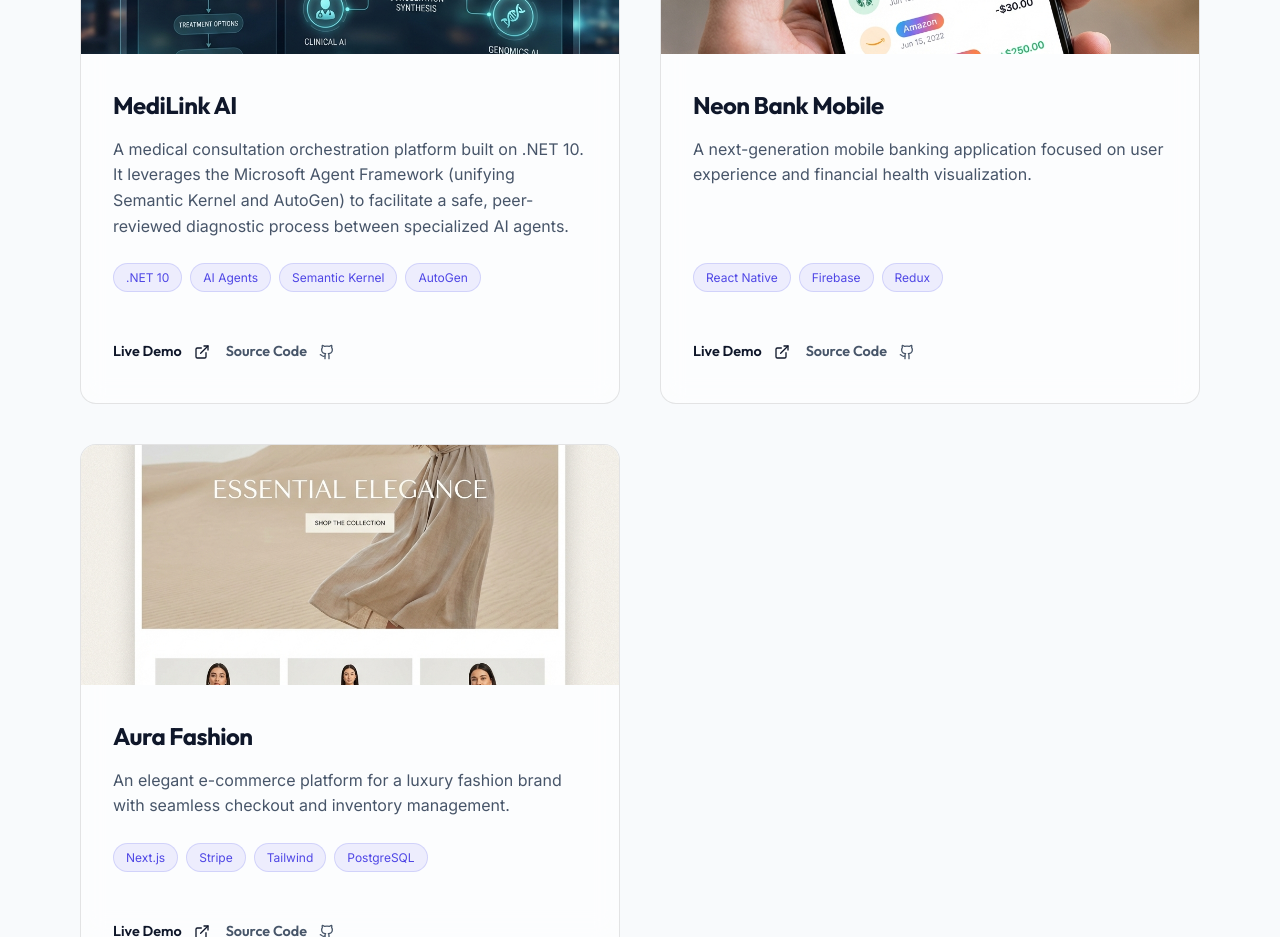
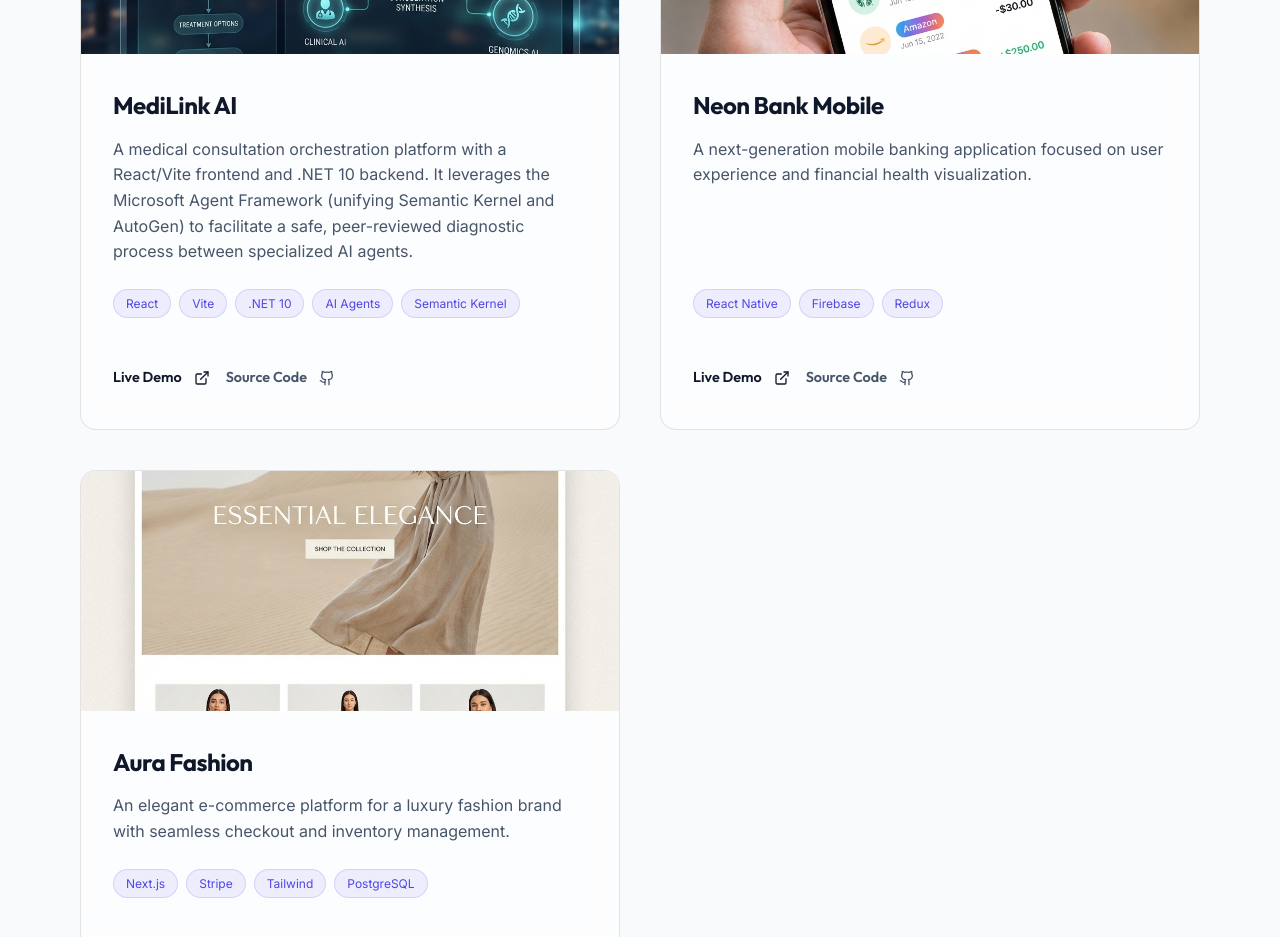
Before and after one commit to Casido1/MyPortfolioApp, a React (Vite) app: page / in a window 1280 px wide. Shown: the part 1240-2177 px from the top of the page. Built offline with nearby package versions, Linux system fonts and the light colour scheme.

Commit message:
Add link to medilink backend repo

```diff
--- a/src/components/Projects.jsx
+++ b/src/components/Projects.jsx
@@ -10,11 +10,11 @@ const Projects = () => {
         {
             id: 1,
             title: 'MediLink AI',
-            description: 'A medical consultation orchestration platform built on .NET 10. It leverages the Microsoft Agent Framework (unifying Semantic Kernel and AutoGen) to facilitate a safe, peer-reviewed diagnostic process between specialized AI agents.',
-            tags: ['.NET 10', 'AI Agents', 'Semantic Kernel', 'AutoGen'],
+            description: 'A medical consultation orchestration platform with a React/Vite frontend and .NET 10 backend. It leverages the Microsoft Agent Framework (unifying Semantic Kernel and AutoGen) to facilitate a safe, peer-reviewed diagnostic process between specialized AI agents.',
+            tags: ['React', 'Vite', '.NET 10', 'AI Agents', 'Semantic Kernel'],
             image: medilink,
             link: 'https://medilink-ui.netlify.app/',
-            github: '#'
+            github: 'https://github.com/Casido1/MediLink.AI.Service'
         },
         {
             id: 2,
```
